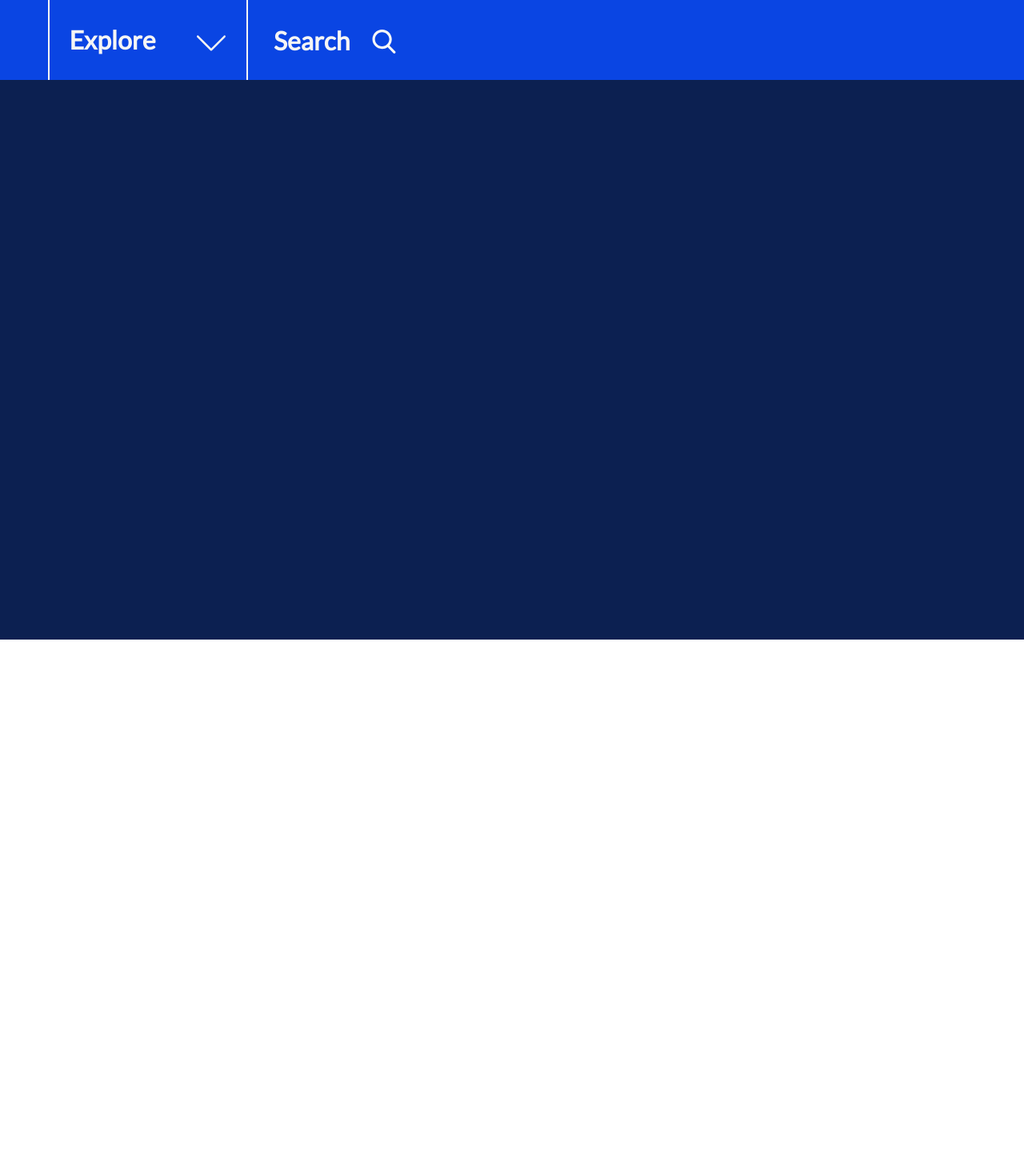
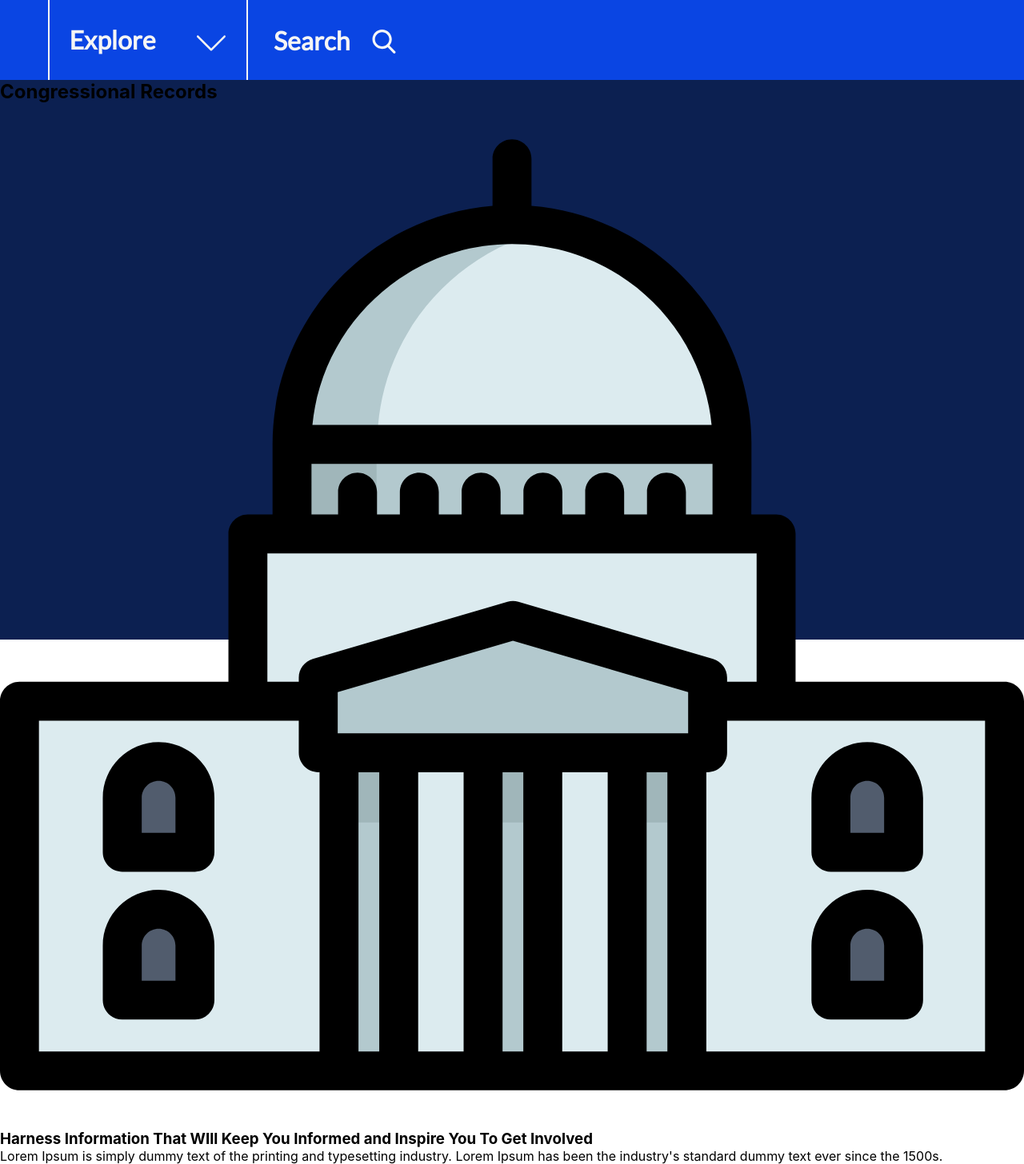
Before and after one commit to Dhanciles/congressional-records, a React (Create React App) app: page / in a window 1280 px wide. Shown: the whole page at 80% size. Before the commit the page ends 800 px from the top, so only its background shows below. Built offline with nearby package versions, Linux system fonts and the light colour scheme.

Commit message:
Implemented structure for LandingPage component

```diff
--- a/src/App/App.js
+++ b/src/App/App.js
@@ -1,12 +1,14 @@
 import React, { Component } from 'react';
 import '../styles/App.scss';
-import { Header } from '../Header/Header'
+import { Header } from '../Header/Header';
+import { LandingPage } from '../LandingPage/LandingPage';
 
 export class App extends Component {
   render() {
     return (
       <div className="App">
         <Header />
+        <LandingPage />
       </div>
     );
   }
--- /dev/null
+++ b/src/LandingPage/LandingPage.js
@@ -0,0 +1,19 @@
+import React from 'react';
+import '../styles/LandingPage.scss';
+
+export const LandingPage = () => {
+  return (
+    <main>
+      <article className="title-container">
+        <h1>Congressional Records</h1>
+      </article>
+      <div className="logo-container">
+        <img src='./icons/congress.svg' alt='capitol building'/>
+      </div>
+      <article className="text-container">
+        <h3>Harness Information That WIll Keep You Informed and Inspire You To Get Involved</h3>
+        <p>Lorem Ipsum is simply dummy text of the printing and typesetting industry. Lorem Ipsum has been the industry's standard dummy text ever since the 1500s.</p>
+      </article>
+    </main>
+  )
+}
```
Also changed, not shown: src/styles/LandingPage.scss (added), 1 other file (tests, documents, lock files or other folders).
